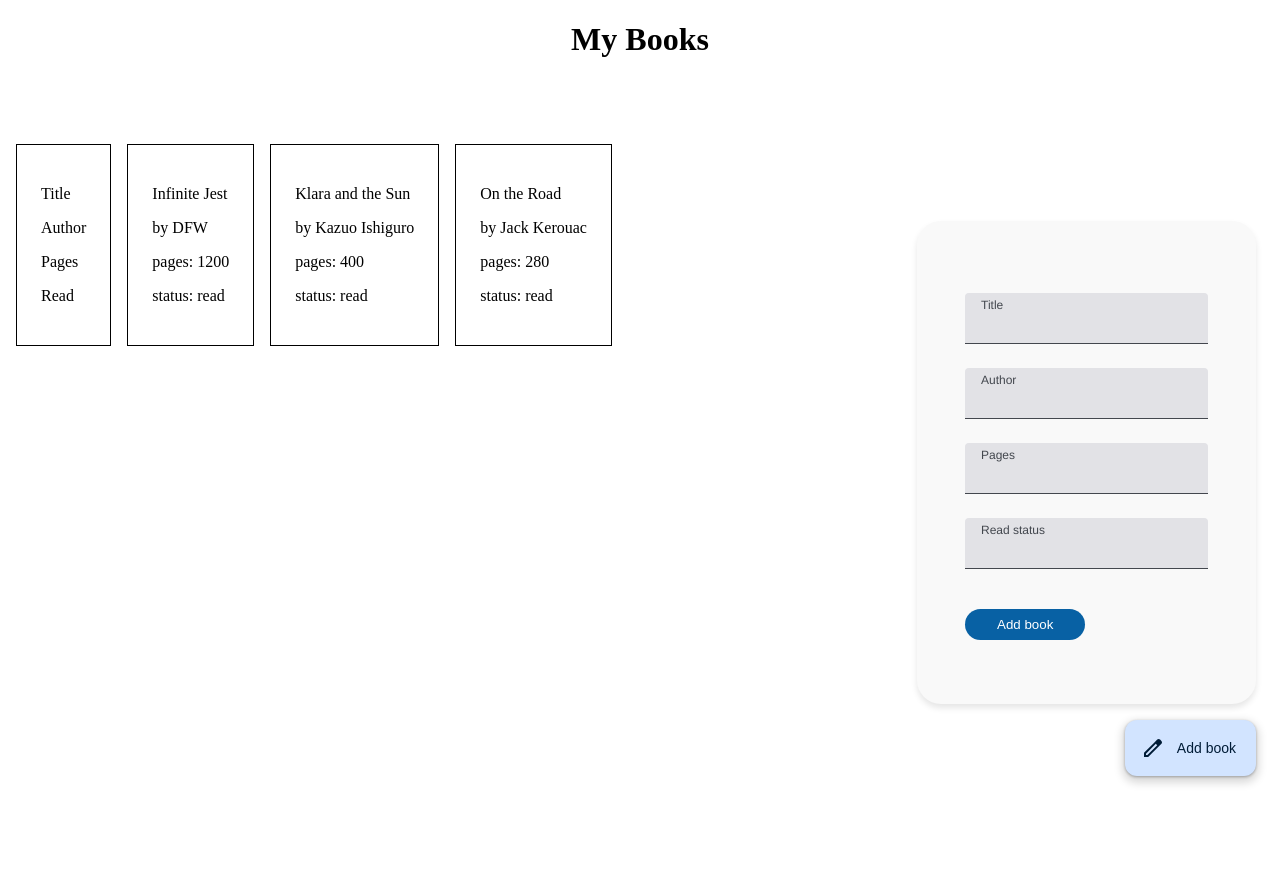
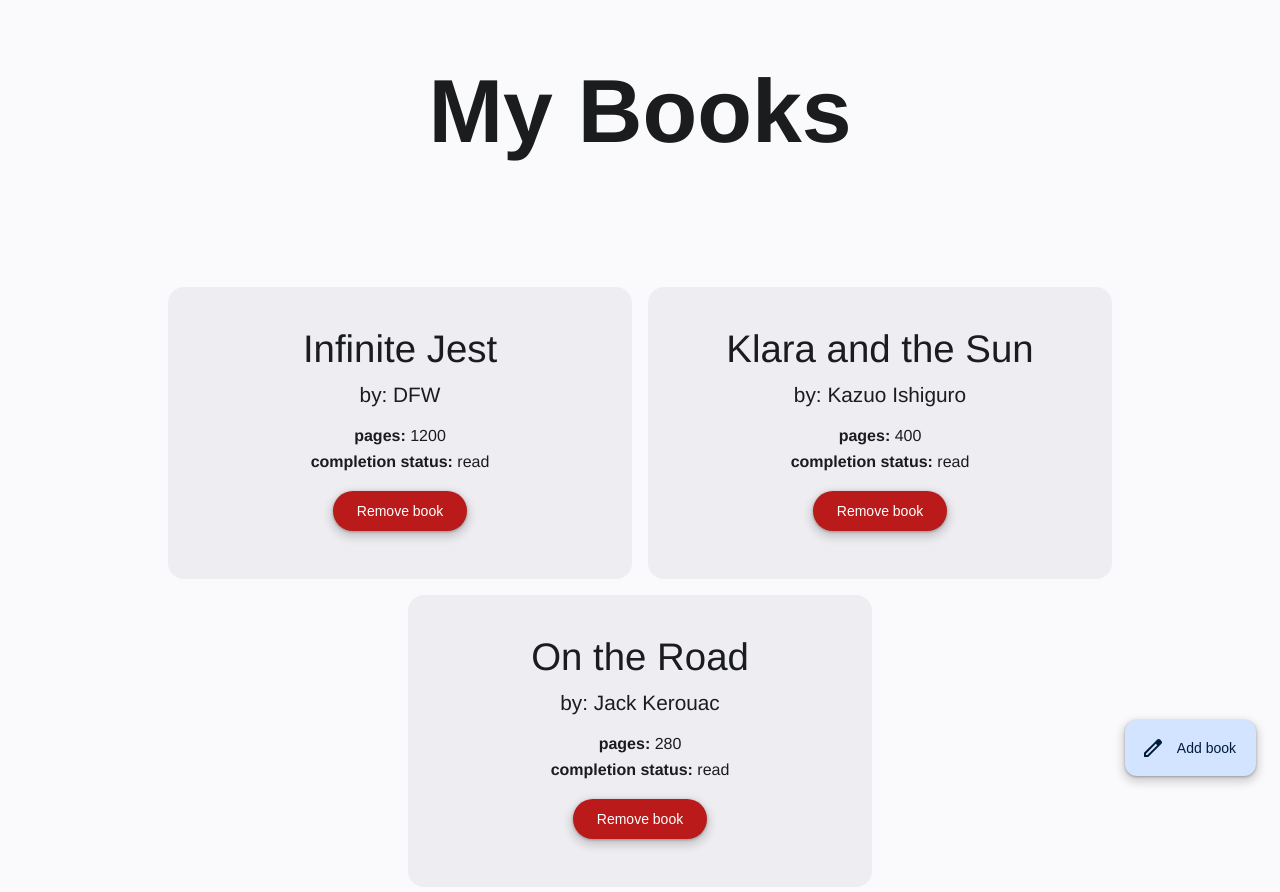
Before and after one commit to kthomasstone/library, a plain HTML site: page index.html in a window 1280 px wide. Before the commit the page ends 800 px from the top, so only its background shows below. Drawn offline with Linux system fonts and the light colour scheme.

Commit message:
Add "Remove book" buttons for each book.

```diff
--- a/index.html
+++ b/index.html
@@ -9,14 +9,7 @@
   <body>
     <div class="all-content">
       <h1>My Books</h1>
-      <div class="bookshelf">
-        <div class="book">
-          <p class="title">Title</p>
-          <p class="author">Author</p>
-          <p class="pages">Pages</p>
-          <p class="read">Read</p>
-        </div>
-      </div>
+      <div class="bookshelf"></div>
       <!-- ADD BOOK FORM -->
       <div class="cta">
         <div class="add-book-form">
--- a/script.js
+++ b/script.js
@@ -16,6 +16,7 @@ const bookshelf = document.querySelector(".bookshelf");
 const addBookForm = document.querySelector(".add-book-form");
 const fab = document.querySelector(".fab");
 const addBookBtn = document.getElementById("addBookBtn");
+const removeBookButton = document.getElementById("buttonRemoveBook");
 
 // on click
 // toggle the display of the form
@@ -29,14 +30,14 @@ function Book(title, author, pages, read) {
   this.author = author;
   this.pages = pages;
   this.read = read;
-  this.info = function () {
-    return `
-    <p>${title}</p>
-    <p>by ${author}</p>
-    <p>pages: ${pages}</p>
-    <p>status: ${read}</p>`;
-  };
 }
+// Book.prototype.info = function () {
+//   return `
+//   <p class="title">${this.title}</p>
+//   <p class="author">by ${this.author}</p>
+//   <p class="pages">pages: ${this.pages}</p>
+//   <p class="read">status: ${this.read}</p>`;
+// };
 
 // ADD BOOK TO LIBRARY
 function addBookToLibrary(book) {
@@ -47,19 +48,44 @@ function addBookToLibrary(book) {
 function createBookCard(book) {
   // create container
   const newBookDiv = document.createElement("div");
-  // add object as content to newBookDiv variable
-  newBookDiv.innerHTML = book.info();
   // apply css class to style container
   newBookDiv.classList.add("book");
+
+  // Create elements for each book property
+  const titleBook = document.createElement("p");
+  const authorBook = document.createElement("p");
+  const pagesBook = document.createElement("p");
+  const readBook = document.createElement("p");
+
+  titleBook.classList.add("title");
+  authorBook.classList.add("author");
+  pagesBook.classList.add("pages");
+  readBook.classList.add("read");
+
+  titleBook.textContent = `${book.title}`;
+  authorBook.textContent = `by: ${book.author}`;
+  pagesBook.textContent = `${book.pages}`;
+  readBook.textContent = `${book.read}`;
+
+  newBookDiv.appendChild(titleBook);
+  newBookDiv.appendChild(authorBook);
+  newBookDiv.appendChild(pagesBook);
+  newBookDiv.appendChild(readBook);
+
+  const removeBookButton = createRemoveBookButton();
+  newBookDiv.appendChild(removeBookButton);
+
   return newBookDiv;
 }
 
 // BUILD LIBRARY IN HTML
 function buildLibrary(library, bookshelf) {
   // iterate over library array items
-  library.forEach((book) => {
+  library.forEach((book, index) => {
     // create a new book card
     const bookCard = createBookCard(book);
+    // assign data attribute equal to index number
+    bookCard.setAttribute("data-index", index);
     // add card to bookshelf
     bookshelf.appendChild(bookCard);
   });
@@ -73,7 +99,6 @@ addBookBtn.addEventListener("click", (event) => {
   // prompt the user to answer questions about the book's title, author, pages, and whether they've read it.
   // store prompt answer after each question
   const title = document.getElementById("title").value;
-  console.log(title);
   const author = document.getElementById("author").value;
   const pages = document.getElementById("pages").value;
   const read = document.getElementById("status").value;
@@ -86,5 +111,47 @@ addBookBtn.addEventListener("click", (event) => {
 
   // Create and append the new book card to the existing bookshelf content
   const bookCard = createBookCard(newBook);
+  // set data-index attribute for new book card
+  bookCard.setAttribute("data-index", library.length - 1);
   bookshelf.appendChild(bookCard);
 });
+
+// CREATE REMOVE BOOK BUTTON
+function createRemoveBookButton() {
+  // create button
+  const buttonRemoveBook = document.createElement("button");
+  buttonRemoveBook.classList.add("remove-book");
+
+  const buttonStateLayer = document.createElement("div");
+  buttonStateLayer.classList.add("btn-state-layer");
+
+  const buttonTextP = document.createElement("p");
+  buttonTextP.textContent = "Remove book";
+  buttonTextP.classList.add("buttonText");
+
+  buttonStateLayer.appendChild(buttonTextP);
+  buttonRemoveBook.appendChild(buttonStateLayer);
+
+  return buttonRemoveBook;
+}
+
+// add event listener to the bookshelf
+bookshelf.addEventListener("click", (event) => {
+  if (event.target.closest(".remove-book")) {
+    const bookCard = event.target.closest(".book");
+    if (bookCard) {
+      bookshelf.removeChild(bookCard);
+      const bookCardIndex = bookCard.getAttribute("data-index");
+      library.splice(bookCardIndex, 1);
+      // repopulate library bookCard indices
+      updateBookIndices();
+    }
+  }
+});
+
+function updateBookIndices() {
+  const remainingBooks = document.querySelectorAll(".book");
+  remainingBooks.forEach((book, index) => {
+    book.setAttribute("data-index", index);
+  });
+}
--- a/styles.css
+++ b/styles.css
@@ -1,10 +1,17 @@
 :root {
-  /* COLORS */
+  /* PRIMARY COLOR */
   --m3-sys-light-primary-container: #d2e4ff;
   --m3-sys-light-on-primary-container: #001c37;
   --m3-sys-light-primary: #0861a4;
 
+  /* SURFACE */
+  --m3-surface: #faf9fc;
+  --m3-surface-container-lowest: #ffffff;
+  --m3-surface-container-low: #f4f3f7;
+  --m3-surface-container: #eeedf1;
+  --m3-surface-container-high: #e8e8eb;
   --m3-surface-container-highest: #e2e2e6;
+
   --m3-on-surface: #1a1c1e;
   --m3-on-surface-variant: #43474e;
 
@@ -27,26 +34,72 @@
     93,
     0.12
   );
+
+  /* ERROR */
+  --m3-error: #ba1a1a;
+  --m3-on-error: #ffffff;
+
+  --m3-error-container: #ffdad6;
+  --m3-on-error-container: #410002;
 }
 
 body {
   margin: 0px;
+  font-family: Helvetica, Arial, sans-serif;
+  background-color: var(--m3-surface);
+  color: var(--m3-on-surface);
 }
 
 h1 {
   text-align: center;
+  font-size: 5.6rem;
 }
 
 .bookshelf {
   display: flex;
   flex-wrap: wrap;
+  justify-content: center;
   gap: 16px;
   padding: 64px 16px;
 }
 
 .book {
-  border: 1px solid black;
-  padding: 24px;
+  padding: 32px;
+  width: 100%;
+  max-width: 400px;
+  display: flex;
+  flex-direction: column;
+  justify-content: center;
+  align-items: center;
+  border-radius: 16px;
+  background-color: var(--m3-surface-container);
+}
+
+.read::before {
+  content: "completion status: ";
+  font-weight: bold;
+}
+
+.pages::before {
+  content: "pages: ";
+  font-weight: bold;
+}
+
+.title {
+  font-size: 2.4rem;
+  margin: 8px 0px;
+  text-align: center;
+}
+
+.author {
+  font-size: 1.3rem;
+  margin: 4px 0px 16px 0px;
+}
+
+.pages,
+.read {
+  margin: 4px 0px;
+  font-size: 1rem;
 }
 
 .add-book-form {
@@ -54,16 +107,17 @@ h1 {
   display: grid;
   justify-items: center;
   align-items: center;
-  background-color: #f9f9f9;
+  background-color: var(--m3-surface-container-low);
   border: none;
   border-radius: 24px;
+  display: none;
 
   box-shadow: 0 4px 6px rgba(0, 0, 0, 0.1);
   /* z-index: 1000; */
 }
 
 .hidden {
-  display: none;
+  display: block;
 }
 
 form > button {
@@ -153,7 +207,7 @@ input {
   line-height: 20px;
 }
 
-.fab div.btn-state-layer {
+.fab .btn-state-layer {
   display: flex;
   gap: 12px;
   justify-content: center;
@@ -165,10 +219,56 @@ input {
   transition: background 0.2s ease;
 }
 
-.fab div.btn-state-layer:hover {
+.fab .btn-state-layer:hover {
   background: var(--m3-state-layers-light-on-primary-container-opacity-008);
 }
 
-.fab div.btn-state-layer:active {
+.fab .btn-state-layer:active {
   background: var(--m3-state-layers-light-on-primary-container-opacity-012);
 }
+
+.remove-book {
+  font-size: 1rem;
+  background-color: var(--m3-error);
+
+  border-radius: 100px;
+  border: 1px;
+  color: var(--m3-sys-light-on-primary-container);
+  flex-grow: 0;
+  display: flex;
+  align-items: center;
+  justify-content: center;
+  padding: 0px;
+
+  box-shadow: var(--m3-elevation-3);
+  transition: box-shadow 0.2s ease;
+  margin: 16px 0px;
+}
+
+.remove-book:hover {
+  box-shadow: var(--m3-elevation-4);
+}
+
+.remove-book:active {
+  box-shadow: var(--m3-elevation-3);
+}
+
+.btn-state-layer {
+  display: flex;
+  gap: 12px;
+  justify-content: center;
+  align-items: center;
+  width: 100%;
+  height: 100%;
+  padding: 10px 24px 10px 24px;
+  border-radius: 100px;
+  transition: background 0.2s ease;
+}
+
+.buttonText {
+  margin: 0;
+  font-size: 14px;
+  font-weight: 500;
+  line-height: 20px;
+  color: var(--m3-on-error);
+}
```
